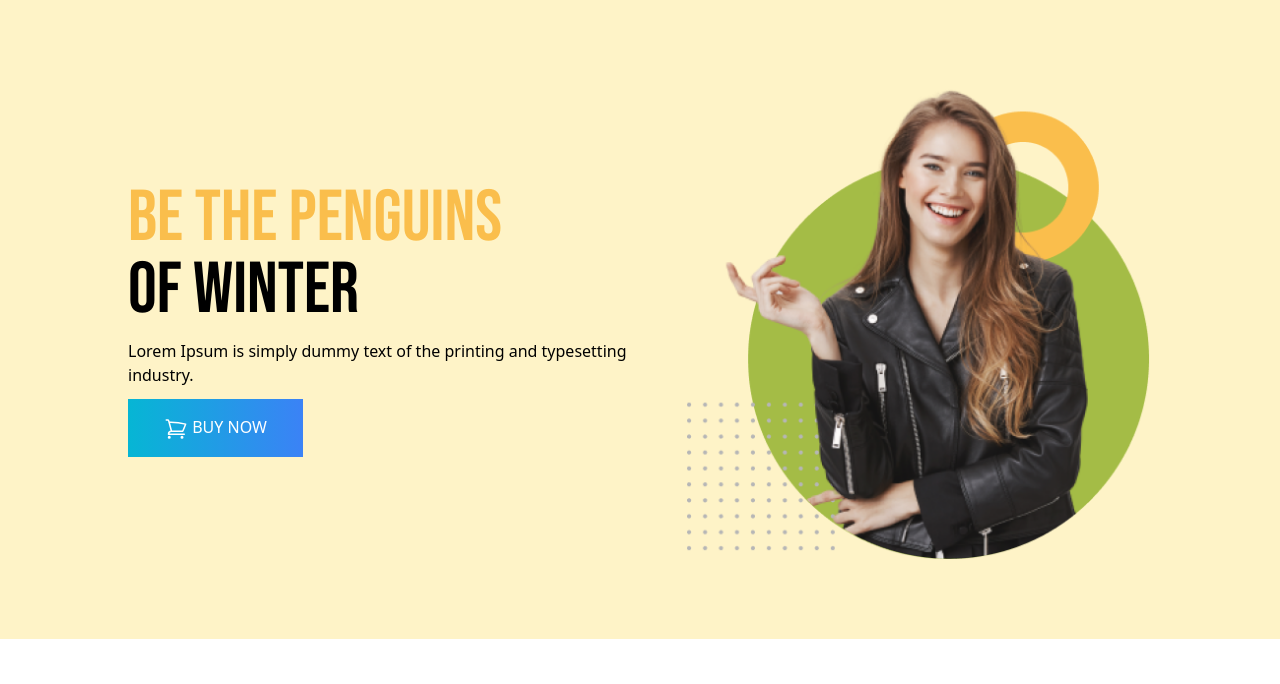
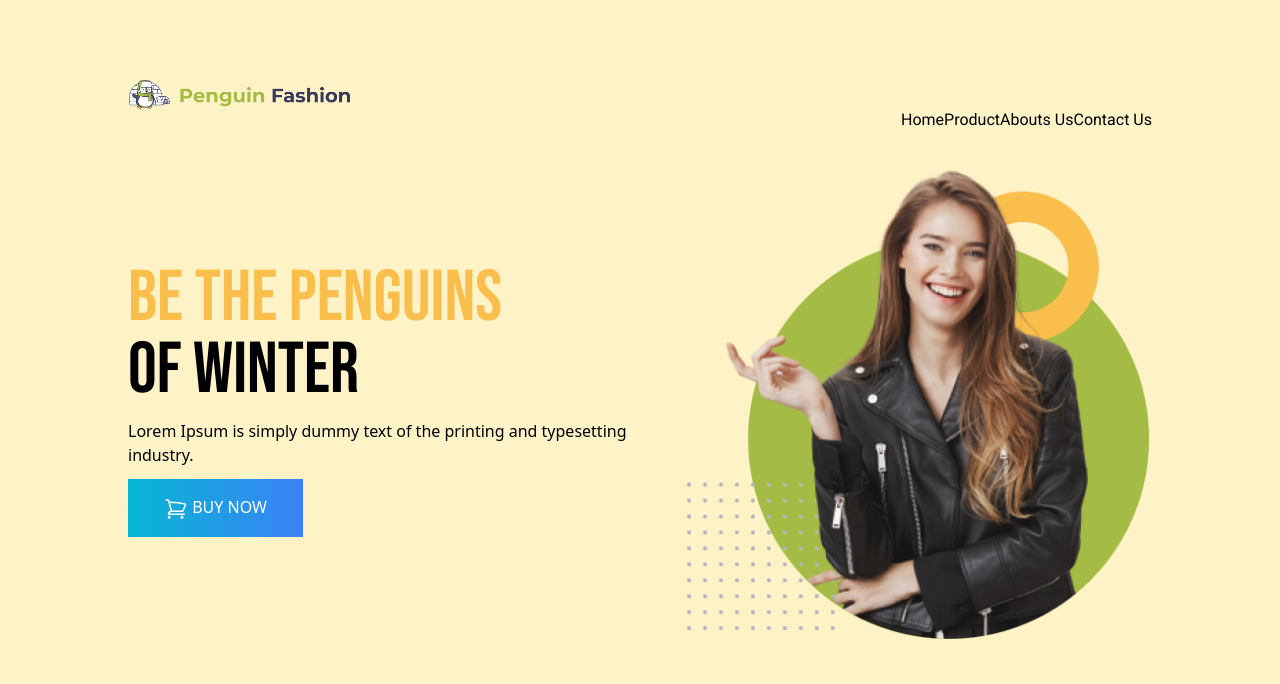
Before and after one commit to kawsartkg64/penguin-website-project, a plain HTML site: page index.html in a window 1280 px wide. Shown: the top 684 px of the page. Drawn offline with nearby package versions, Linux system fonts and the light colour scheme.

Commit message:
header update

```diff
--- a/index.html
+++ b/index.html
@@ -32,7 +32,19 @@
     <header class="bg-amber-100 px-4 md:px-32 py-20">
         <!-- nav section -->
         <nav>
-
+            <div class="flex justify-between items-center">
+                <div class="w-56 h-20">
+                    <img src="icons/logo.png" alt="">
+                </div>
+                <div class="font-roboto text-base ">
+                    <ul class="flex justify-between ">
+                        <il>Home</il>
+                        <il>Product</il>
+                        <il>Abouts Us</il>
+                        <il>Contact Us</il>
+                    </ul>
+                </div>
+            </div>
         </nav>
         <!-- banner section -->
         <div class="flex flex-col  md:flex-row justify-between items-center">
```
